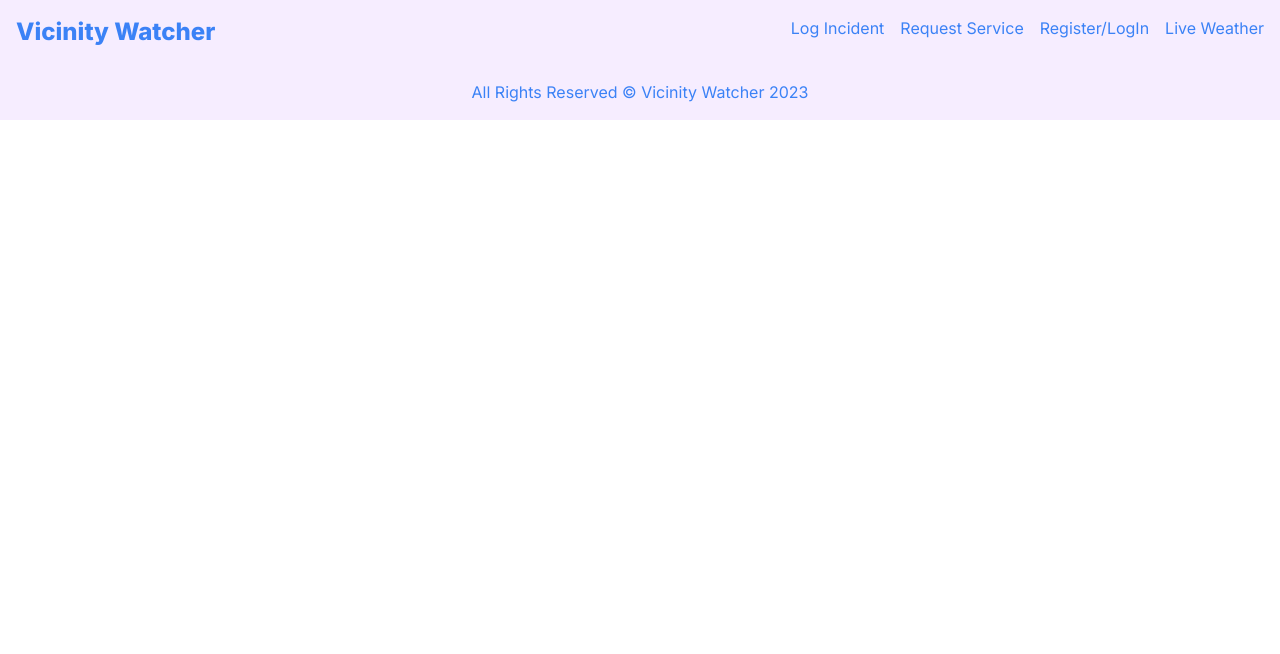
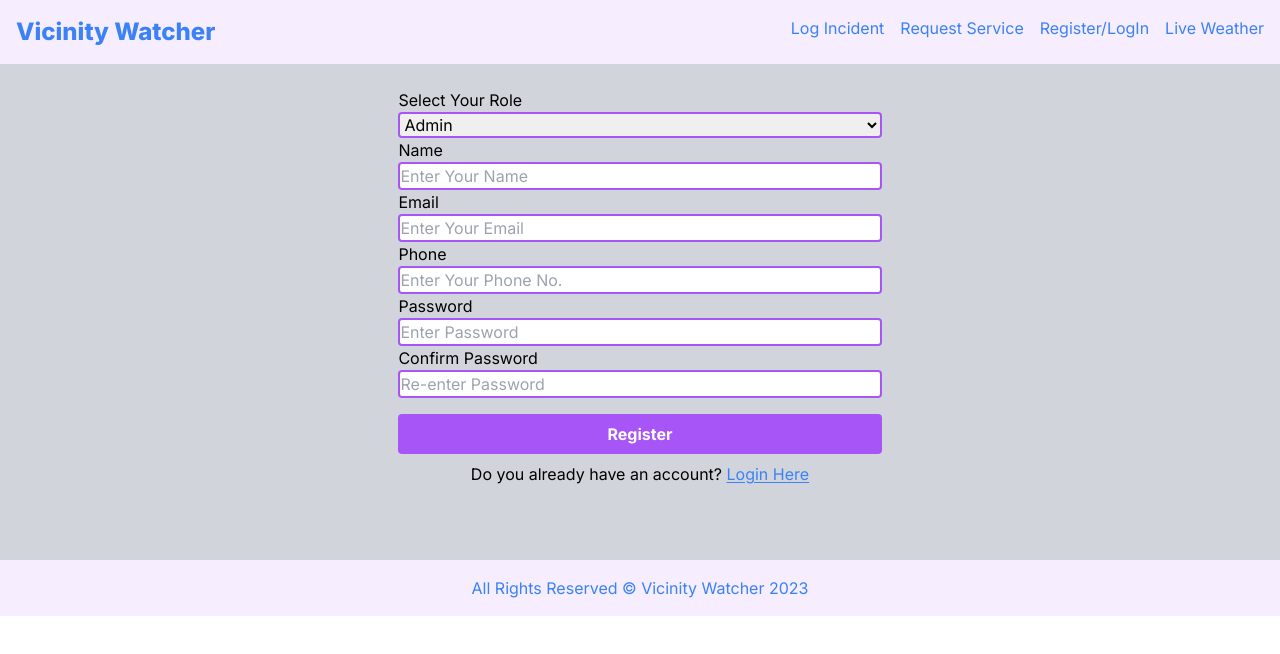
Before and after one commit to Utsav1999/vicinity-watcher-next, a Next.js app: page /register in a window 1280 px wide. Shown: the top 654 px of the page. Built offline with nearby package versions, Linux system fonts and the light colour scheme.

Commit message:
Created Register and Login Forms

```diff
--- a/app/login/page.tsx
+++ b/app/login/page.tsx
@@ -1,5 +1,15 @@
+import Link from "next/link";
+
 export default function Login() {
     return (
-        <div></div>
+        <div className="bg-gray-300 h-120 p-4">
+            <form className="flex flex-col w-2/5 justify-between mx-auto my-10 p-2">
+                <label className="block">Email</label>
+                <input type="email" id="uemail" name="uemail" placeholder="Enter Your Email" className="border-solid border-2 border-purple-500 rounded" required />
+                <label className="block">Password</label>
+                <input type="password" id="upasswd" name="upasswd" placeholder="Enter Password" className="border-solid border-2 border-purple-500 rounded" required />
+                <button type="submit" className="mt-4 bg-purple-500 text-white font-bold py-2 rounded">Login</button>
+            </form>
+        </div>
     );
 }
--- a/app/register/page.tsx
+++ b/app/register/page.tsx
@@ -1,6 +1,32 @@
+import Link from "next/link"
+
 export default function Register() {
     return (
-        <div>
+        <div className="bg-gray-300 h-124 p-4">
+            <form className="flex flex-col w-2/5 justify-between mx-auto p-2">
+                <label className="block">Select Your Role</label>
+                <select id="roles" name="roles" className="border-solid border-2 border-purple-500 rounded">
+                    <option value="admin">Admin</option>
+                    <option value="resident">Resident</option>
+                </select>
+                <label className="block">Name</label>
+                <input type="text" id="uname" name="uname" placeholder="Enter Your Name" className="border-solid border-2 border-purple-500 rounded" required />
+                <label className="block">Email</label>
+                <input type="email" id="uemail" name="uemail" placeholder="Enter Your Email" className="border-solid border-2 border-purple-500 rounded" required />
+                <label className="block">Phone</label>
+                <input type="text" id="uphone" name="uphone" placeholder="Enter Your Phone No." className="border-solid border-2 border-purple-500 rounded" required />
+                <label className="block">Password</label>
+                <input type="password" id="upasswd" name="upasswd" placeholder="Enter Password" className="border-solid border-2 border-purple-500 rounded" required />
+                <label className="block">Confirm Password</label>
+                <input type="password" id="ucpasswd" name="ucpasswd" placeholder="Re-enter Password" className="border-solid border-2 border-purple-500 rounded" required />
+                <button type="submit" className="mt-4 bg-purple-500 text-white font-bold py-2 rounded">Register</button>
+            </form>
+            <p className="text-center">
+                Do you already have an account?&nbsp;
+                <Link href="/login" className="text-blue-500 hover:text-purple-500 cursor-pointer underline underline-offset-2">
+                    Login Here
+                </Link>
+            </p>
         </div>
     );
 }
```
